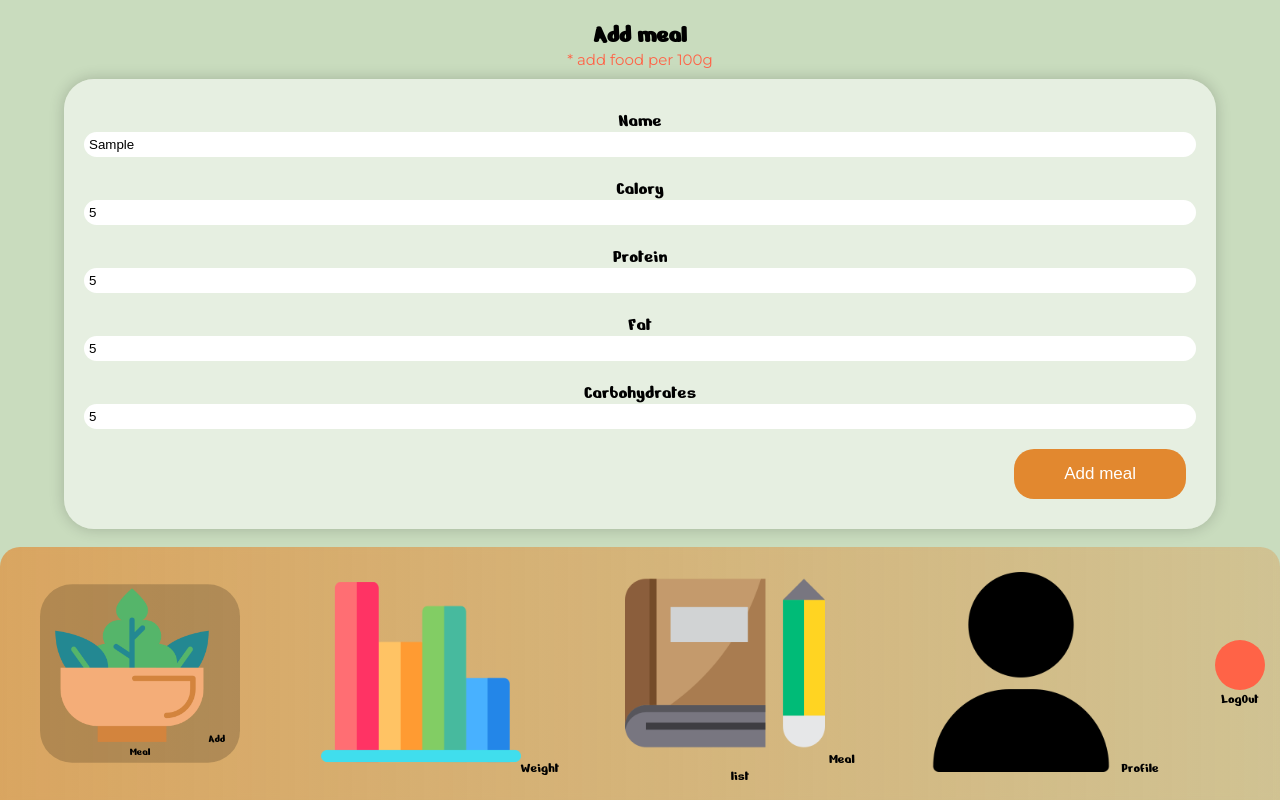
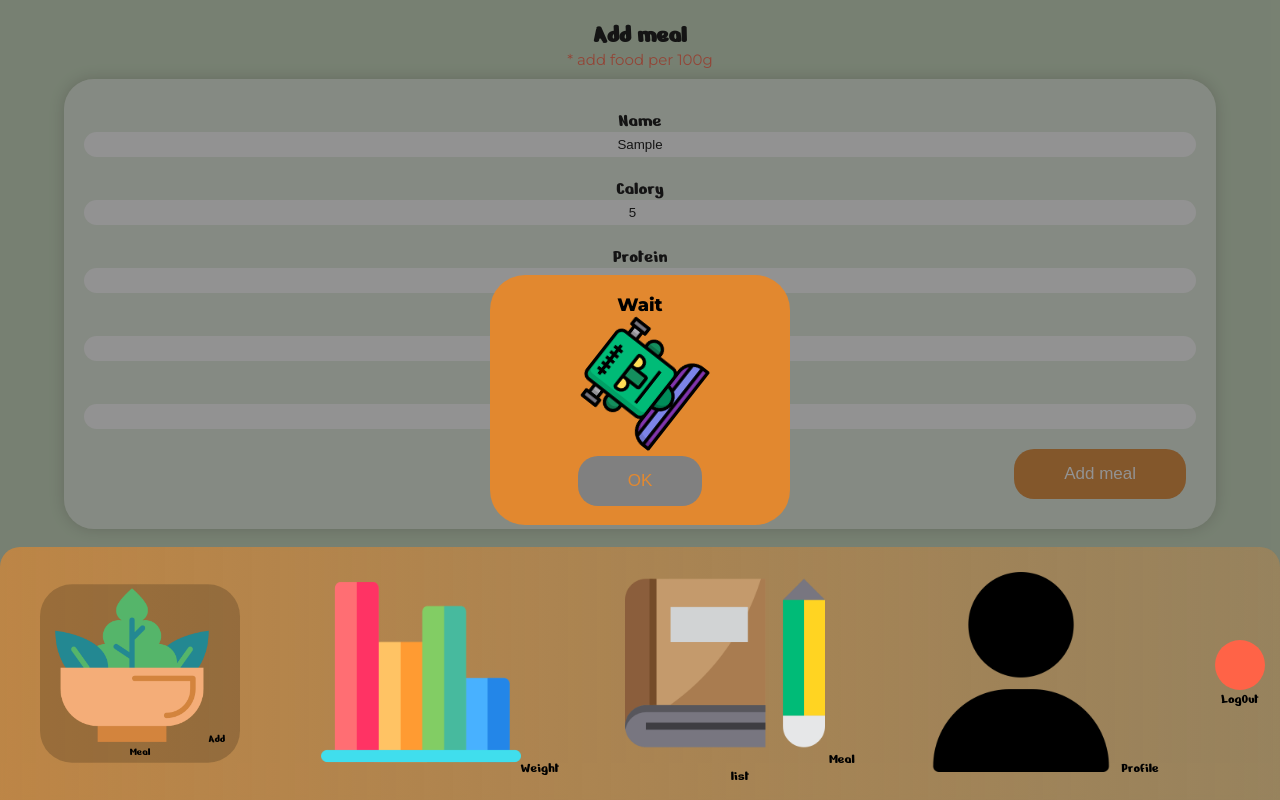
Before and after one commit to HaySsor/Crabi-Calory, a Vue app: page /addMeal in a window 1280 px wide. Both pictures are taken after typing "Sample", "5", "5", "5", "5" into the empty fields and a click on the button "Add meal". Built offline with nearby package versions, Linux system fonts and the light colour scheme; no server answers; some icons are missing.

Commit message:
meal add adding to firebase, and meal list view now can display a list of meal in base, next step wil be add validation to form and style list meal

```diff
--- a/src/components/AppAddMealToBase.vue
+++ b/src/components/AppAddMealToBase.vue
@@ -2,33 +2,84 @@
   <form class="form" @submit.prevent="addMeal">
     <div class="form__name">
       <label class="family-Nerko">Name</label>
-      <input type="text" />
+      <input type="text" v-model="form.name" />
     </div>
     <div class="form__kcal">
       <label class="family-Nerko">Calory</label>
-      <input type="number" />
+      <input type="number" v-model="form.kcal" />
     </div>
     <div class="form__protein">
       <label class="family-Nerko">Protein</label>
-      <input type="number" />
+      <input type="number" v-model="form.protein" />
     </div>
     <div class="form__fat">
       <label class="family-Nerko">Fat</label>
-      <input type="number" />
+      <input type="number" v-model="form.fat" />
     </div>
     <div class="form__carbohydrates">
       <label class="family-Nerko">Carbohydrates</label>
-      <input type="number" />
+      <input type="number" v-model="form.carbohydrates" />
     </div>
     <div class="form__button">
       <button>Add meal</button>
     </div>
   </form>
+  <AppModal
+    :message="message"
+    v-if="showModal"
+    :passData="passData"
+    :showModal="showModal"
+    :closeModal="closeModal" />
 </template>
 
 <script>
+import {reactive, ref} from 'vue';
+import {addMealToFireBase} from '../composables/addMeal';
+import AppModal from '@/components/AppModal.vue';
+
 export default {
   name: 'AddMealToBase',
+  components: {AppModal},
+
+  setup() {
+    const addedMeal = {
+      name: '',
+      kcal: 0,
+      protein: 0,
+      fat: 0,
+      carbohydrates: 0,
+    };
+    const message = ref('Wait');
+    const showModal = ref(false);
+    const regInSubmission = ref(false);
+    const passData = ref(true);
+
+    const form = reactive({...addMeal});
+
+    async function addMeal() {
+      regInSubmission.value = true;
+      showModal.value = true;
+      await addMealToFireBase(form);
+      await Object.assign(form, addedMeal);
+      message.value = 'Meal added :)';
+      passData.value = false;
+      regInSubmission.value = false;
+    }
+
+    function closeModal() {
+      showModal.value = false;
+    }
+
+    return {
+      form,
+      addMeal,
+      closeModal,
+      message,
+      showModal,
+      regInSubmission,
+      passData,
+    };
+  },
 };
 </script>
 
@@ -62,13 +113,14 @@ export default {
       padding: 5px;
       border-radius: 30px;
       border: none;
+      text-align: center;
     }
   }
-  &__button{
+  &__button {
     display: flex;
     justify-content: flex-end;
     margin-right: 10px;
-    button{
+    button {
       padding: 15px 50px;
       border: none;
       border-radius: 20px;
--- /dev/null
+++ b/src/components/AppFirebaseMealList.vue
@@ -0,0 +1,26 @@
+<template>
+  <div>{{ list }}</div>
+</template>
+
+<script>
+import {ListMealFormFirebase} from '@/composables/getMeal';
+import {ref, onMounted} from 'vue';
+export default {
+  name: 'FirebaseMealList',
+  setup() {
+    const list = ref([]);
+
+    onMounted(() => {
+      getData();
+    });
+    async function getData() {
+      const {mealsList} = await ListMealFormFirebase();
+      list.value = [...mealsList.value];
+    }
+
+    return {list};
+  },
+};
+</script>
+
+<style lang="scss" scoped></style>
--- a/src/components/AppLogin.vue
+++ b/src/components/AppLogin.vue
@@ -90,8 +90,16 @@ export default {
 </script>
 
 <style lang="scss" scoped>
+.box {
+  width: 100vw;
+  height: 500px;
+  display: flex;
+  justify-content: center;
+  align-items: center;
+}
 .login {
   &__form {
+    width: 90%;
     margin-top: 20px;
     padding: 15px;
     background-color: #f4f4f4;
--- a/src/components/AppProfileSquer.vue
+++ b/src/components/AppProfileSquer.vue
@@ -18,7 +18,7 @@ export default {
 
 <style lang="scss" scoped>
 .profile{
-    width: 45%;
+    width: 60%;
     display: flex;
     align-items: center;
     justify-content: space-around;
@@ -28,7 +28,7 @@ export default {
     border-radius: 30px;
     padding: 10px;
     img{
-        width: 40%;
+        width: 30%;
     }
     &__name{
         font-size: 1.8rem;
--- a/src/components/AppRegistration.vue
+++ b/src/components/AppRegistration.vue
@@ -5,7 +5,7 @@
       @submit="registration"
       :initial-values="userData"
       class="login__form">
-      <h3 class="family-Nerko">Registration</h3>
+      <h3 class="family-Nerko title">Registration</h3>
       <!-- name Input -->
       <div class="login__form-box">
         <label class="login__form-box-label">Name</label>
@@ -86,7 +86,7 @@
         <input type="number" v-model="protein" />
         <div class="calory-box">
           <h3 class="family-Nerko">Your Calory</h3>
-          <span class="calory">{{ calory }} kcals</span>
+          <span class="calory">{{ calory }} calories</span>
         </div>
       </div>
       <div class="login__form-btn">
@@ -229,7 +229,7 @@ export default {
       }
     }
 
-    h3 {
+    .title {
       font-size: 2.5rem;
       margin-bottom: 10px;
       width: 100%;
@@ -288,8 +288,11 @@ export default {
     }
     .calory-box {
       display: flex;
-      justify-content: space-between;
+      justify-content: space-evenly;
       width: 80%;
+      h3{
+        font-size: 1.8rem;
+      }
     }
     .calory {
       font-size: 2rem;
--- a/src/components/AppUserMealList.vue
+++ b/src/components/AppUserMealList.vue
@@ -1,16 +1,25 @@
 <template>
-  <div>
+  <div class="list">
 
   </div>
 </template>
 
 <script>
-
-
 export default {
   name: 'UserMealList',
-
 };
 </script>
 
-<style lang="scss" scoped></style>
+<style lang="scss" scoped>
+.list {
+  width: 90vw;
+  height: 400px;
+  background-color: #f9faf79f;
+  box-shadow: 0px 0px 15px rgba(0, 0, 0, 0.193);
+  border-radius: 30px;
+  margin: auto;
+  margin-top: 40px;
+  padding: 10px;
+  overflow: hidden;
+}
+</style>
--- /dev/null
+++ b/src/composables/addMeal.js
@@ -0,0 +1,10 @@
+import { collection, addDoc, } from 'firebase/firestore';
+import { db } from '@/includes/firebase';
+
+async function addMealToFireBase(v) {
+    const MealCollection = collection(db, 'meals');
+    await addDoc(MealCollection, v);
+}
+
+
+export { addMealToFireBase }
--- /dev/null
+++ b/src/composables/getMeal.js
@@ -0,0 +1,16 @@
+import { collection, getDocs, } from 'firebase/firestore';
+import { db } from '@/includes/firebase';
+import { ref } from 'vue'
+
+
+
+async function ListMealFormFirebase() {
+    const mealsList = ref([])
+    const querySnapshot = await getDocs(collection(db, "meals"));
+    querySnapshot.forEach((doc) => {
+        mealsList.value.push(doc.data());
+    });
+    return { mealsList }
+}
+
+export { ListMealFormFirebase }
--- a/src/views/childrenView/MealListView.vue
+++ b/src/views/childrenView/MealListView.vue
@@ -1,15 +1,16 @@
 <template>
-    <div>
-        <h2>Meal list</h2>
-    </div>
+  <div>
+    <h2>Meal list</h2>
+    <AppFirebaseMealListVue />
+  </div>
 </template>
 
 <script>
-    export default {
-        name:'MealList'
-    }
+import AppFirebaseMealListVue from '../../components/AppFirebaseMealList.vue';
+export default {
+  name: 'MealList',
+  components: {AppFirebaseMealListVue},
+};
 </script>
 
-<style lang="scss" scoped>
-
-</style>
+<style lang="scss" scoped></style>
--- a/src/views/childrenView/ProfileView.vue
+++ b/src/views/childrenView/ProfileView.vue
@@ -3,23 +3,24 @@
     <div class="profile-view__top">
       <AppProfileSquerVue :personalData="user" />
     </div>
-    <AppCaloryChartVue  :personalData="user"/>
+    <AppCaloryChartVue :personalData="user" />
+    <AppUserMealListVue />
   </div>
 </template>
 
 <script>
-import {ref} from 'vue';
+
 import getUser from '@/composables/getUser';
 import AppProfileSquerVue from '../../components/AppProfileSquer.vue';
 import AppCaloryChartVue from '../../components/AppCaloryChart.vue';
+import AppUserMealListVue from '../../components/AppUserMealList.vue';
 
 export default {
   name: 'ProfileView',
-  components: {AppProfileSquerVue, AppCaloryChartVue},
+  components: {AppProfileSquerVue, AppCaloryChartVue, AppUserMealListVue},
   setup() {
     const {user, getUserData} = getUser();
     getUserData();
-    console.log(typeof user);
     return {user};
   },
 };
@@ -28,6 +29,7 @@ export default {
 <style lang="scss" scoped>
 .profile-view {
   padding: 10px;
+  margin-bottom: 150px;
   &__top {
     display: flex;
   }
```
Lines whose indentation alone changed are shown as unchanged.
